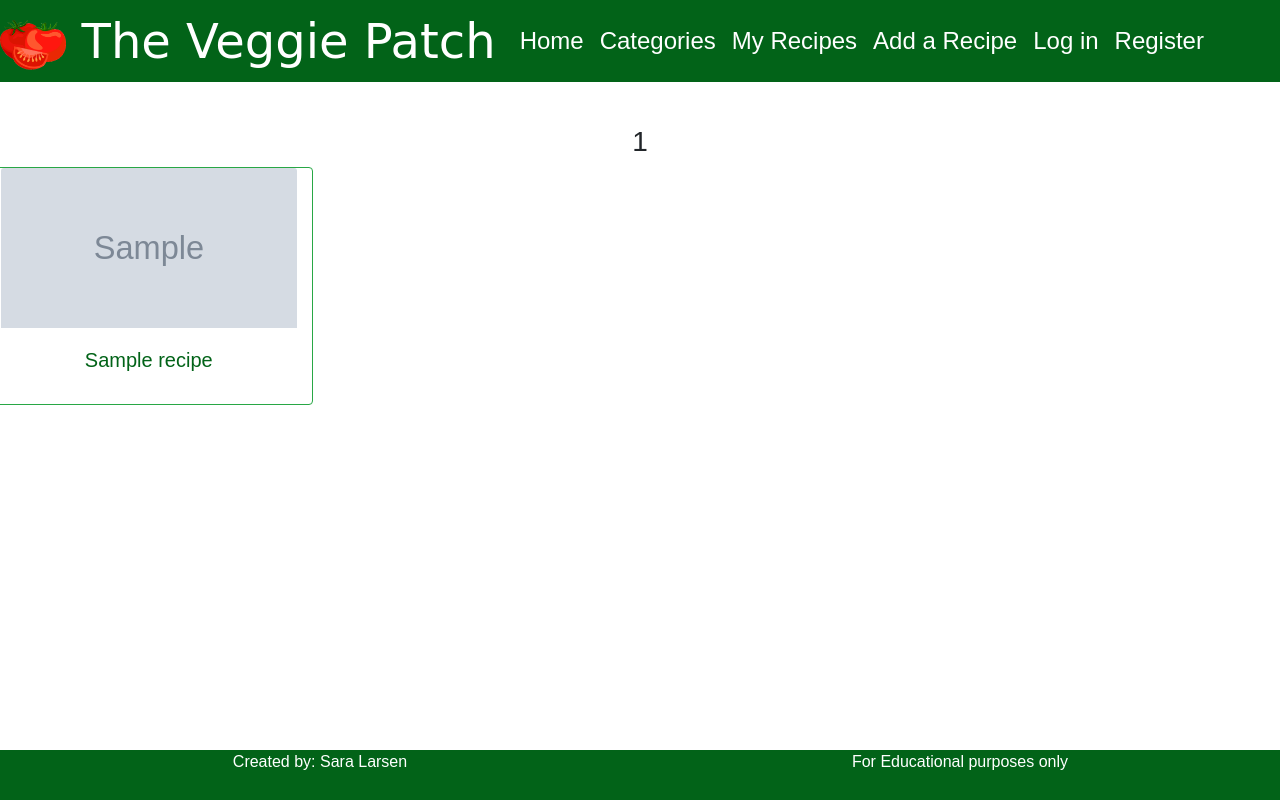
After one commit to Sarani1612/the-veggie-patch, a Flask app: page /mealtypes/1 in a window 1280 px wide. The commit adds this page. Run offline with Flask 2, Linux system fonts and the light colour scheme; grey boxes marked "Sample" are stand-in pictures; a database or web service that is not in the repository returns one stand-in record (values such as "Sample title"); some libraries are stand-ins or nearby versions; some web fonts are replaced.

Commit message:
added template for viewing all recipes in a category

```diff
--- a/app.py
+++ b/app.py
@@ -13,6 +13,7 @@ app.config["MONGO_URI"] = os.environ.get("MONGO_URI")
 
 mongo = PyMongo(app)
 
+
 @app.route('/')
 @app.route('/index')
 def index():
@@ -27,7 +28,16 @@ def view_recipe(recipe_id):
 
 @app.route('/mealtypes')
 def mealtypes():
-    return render_template('mealtypes.html', mealtypes=mongo.db.mealtypes.find())
+    return render_template('mealtypes.html',
+                           mealtypes=mongo.db.mealtypes.find())
+
+
+@app.route('/mealtypes/<mealtype>')
+def view_mealtype(mealtype):
+    recipes = mongo.db.recipes.find({"mealtype": mealtype})
+    return render_template('viewmealtype.html',
+                           recipes=recipes,
+                           mealtype_title=mealtype)
 
 
 if __name__ == '__main__':
--- a/static/css/style.css
+++ b/static/css/style.css
@@ -13,7 +13,7 @@ body{
 
 /* Navigation Bar */
 .nav-custom {
-    background-color: #78C658;
+    background-color: #026318;
     font-size: 1.5rem;
     padding: 0;
 }
@@ -28,9 +28,10 @@ body{
 }
 
 .navbar-dark .navbar-nav .nav-link {
-    color:rgb(255, 255, 255);
+    color:#fff;
 }
 
+/* Positions main content in all views */
 .main-content {
     margin-top: 125px;
     flex: 1;
@@ -46,7 +47,7 @@ body{
     overflow: hidden;
     position: relative;
     height: 67vh;
-    color: rgb(255, 255, 255);
+    color: #fff;
 }
 
 h1 {
@@ -64,9 +65,11 @@ h2 {
     object-fit: cover;
 }
 
+.card-div a {
+    color: #026318;
+}
 
 /* Recipe View */
-
 .recipe-border {
     border-right: solid rgb(0,0,0,0.25) 1px
 }
@@ -75,13 +78,9 @@ hr {
     border-top: solid rgba(0,0,0,0.25) 1px;
 }
 
-
 /* Footer */
 footer {
-    background-color: #78C658;
-    color:rgb(255, 255, 255);
-    display: block;
-    bottom: 0;
-    width: 100%;
+    background-color: #026318;
+    color:#fff;
     min-height: 50px;
 }
--- a/templates/mealtypes.html
+++ b/templates/mealtypes.html
@@ -9,7 +9,7 @@
 		<div class="card col-md-4 col-lg-3 border-success card-div">
 			<img src="{{ meal.meal_url }}" class="card-img-top recipe-img" alt="{{ meal.mealtype }}">
 			<div class="card-body">
-				<h5 class="card-title"><a href="#" class="stretched-link">{{ meal.mealtype }}</a></h5>
+				<h5 class="card-title"><a href="{{ url_for('view_mealtype', mealtype=meal.mealtype) }}" class="stretched-link">{{ meal.mealtype }}</a></h5>
 			</div>
 		</div>
         {% endfor %}
--- /dev/null
+++ b/templates/viewmealtype.html
@@ -0,0 +1,19 @@
+{% extends 'base.html' %}
+
+{% block content %}
+
+<div class="main-content">
+	<h3>{{ mealtype_title }}</h3>
+	<section class="row">
+		{% for recipe in recipes %}
+		<div class="card col-md-4 col-lg-3 border-success card-div">
+			<img src="{{ recipe.image_url }}" class="card-img-top recipe-img" alt="{{ recipe.name }}">
+			<div class="card-body">
+				<h5 class="card-title"><a href="{{ url_for('view_recipe', recipe_id=recipe._id) }}" class="stretched-link">{{ recipe.name }}</a></h5>
+			</div>
+		</div>
+        {% endfor %}
+	</section>
+</div>
+
+{% endblock %}
```
